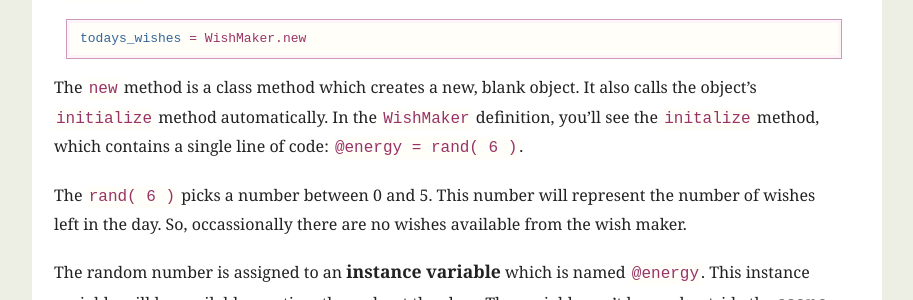
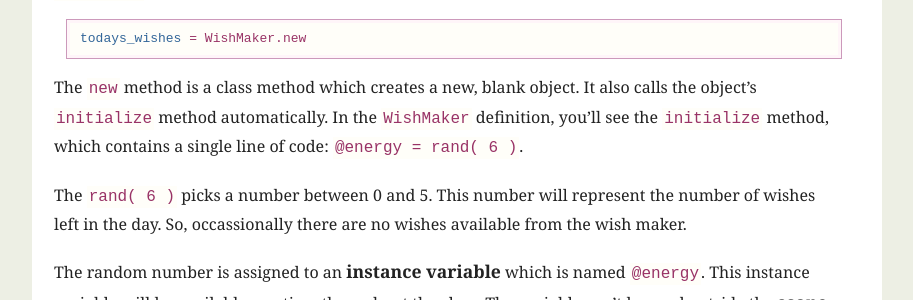
Before and after one commit to mislav/poignant-guide, a Jekyll site: the page built from _posts/1900-01-05-them-what.md, in a window 1280 px wide and 900 px high, scrolled down 9330 px. Shown: the part 150-450 px from the top of the window, without its empty margins (183-1096 px from the left). Built offline with Jekyll 4.4.1, drawn with Linux system fonts in a browser that asks for light colours; Markdown is read by kramdown in place of the engine named in the settings.

Commit message:
Correct spelling of 'initialize'

```diff
--- a/_posts/1900-01-05-them-what.md
+++ b/_posts/1900-01-05-them-what.md
@@ -408,7 +408,7 @@ todays_wishes = WishMaker.new
 
 The `new` method is a class method which creates a new, blank object. It also
 calls the object’s `initialize` method automatically. In the `WishMaker`
-definition, you’ll see the `initalize` method, which contains a single line of
+definition, you’ll see the `initialize` method, which contains a single line of
 code: `@energy = rand( 6 )`.
 
 The `rand( 6 )` picks a number between 0 and 5. This number will represent the
@@ -519,7 +519,7 @@ class MindReader
 end
 {% endhighlight %}
 
-Much as you’ve seen before, the `initalize` happens when a new `MindReader`
+Much as you’ve seen before, the `initialize` happens when a new `MindReader`
 object is created. This `initialize` gathers scans of the planet for mindshare.
 It looks like these minds are stored in an array, since they are later iterated
 over using the `collect` method.
```
